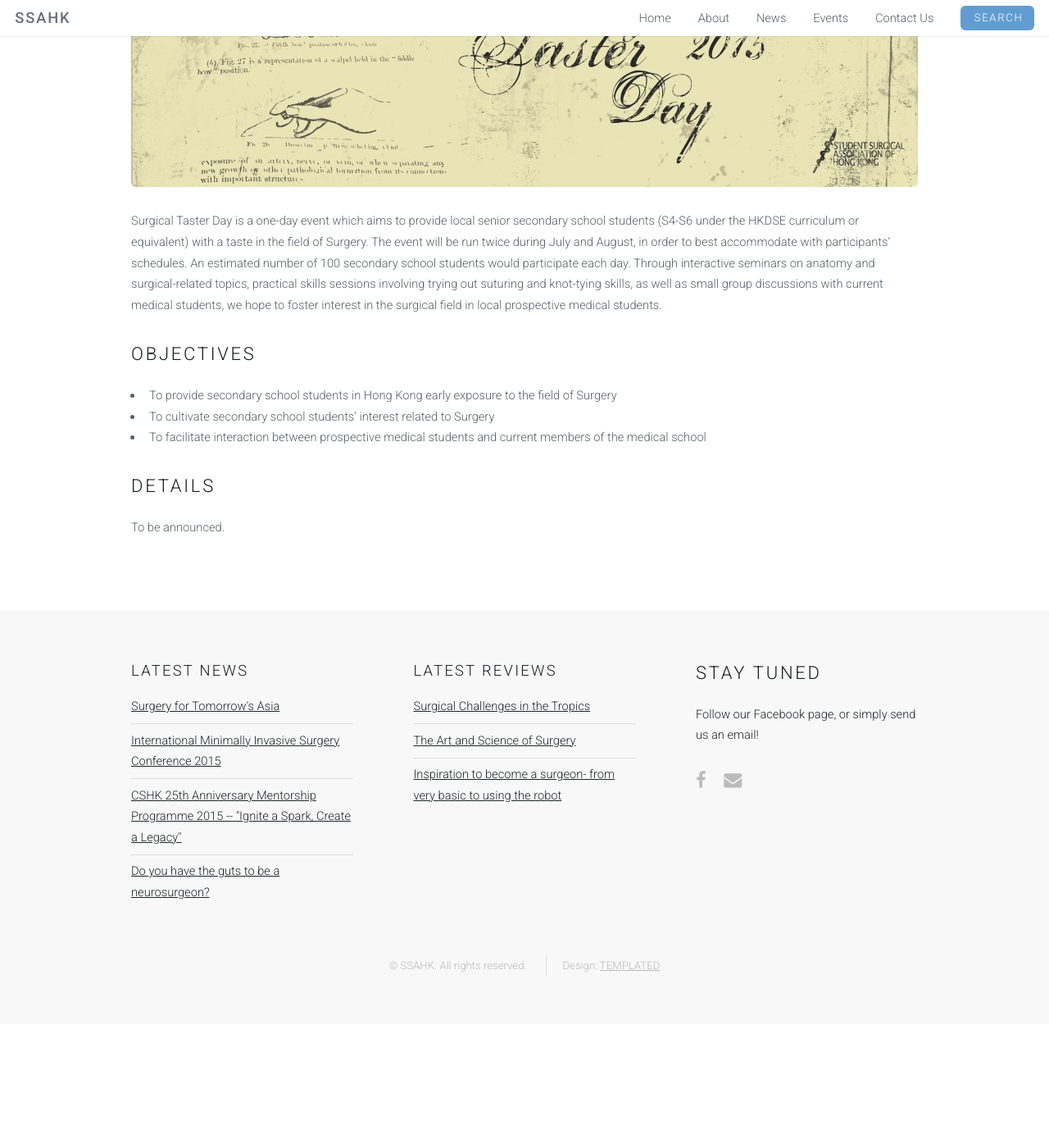
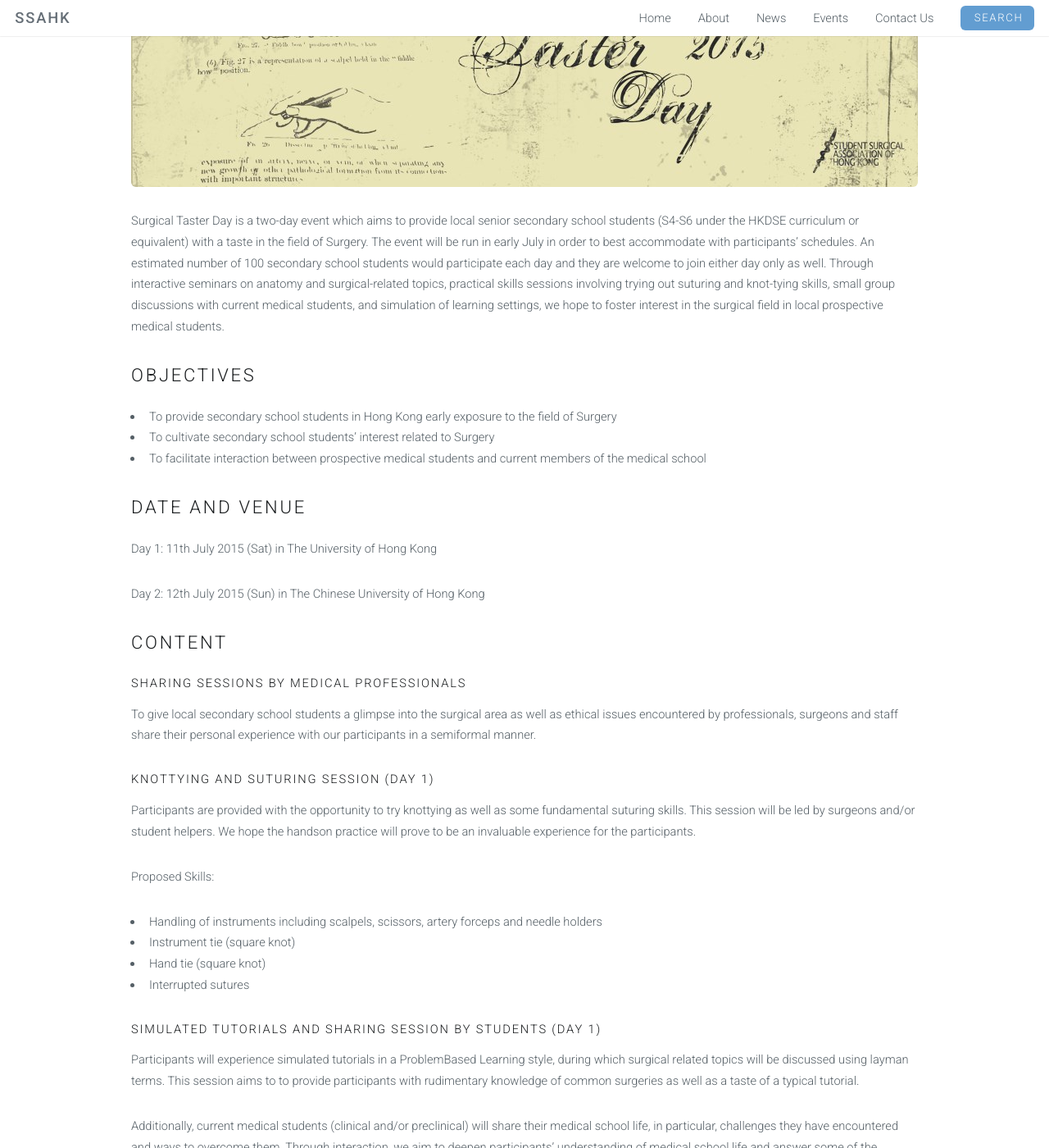
Before and after one commit to SSAHK/ssahk.github.io, a Jekyll site: the page built from _posts/2015-5-1-Surgical-Taster.md, in a window 1280 px wide and 1400 px high, scrolled down 422 px. Shown: the whole window at 82% size. Built offline with Jekyll 4.4.1, drawn with Linux system fonts in a browser that asks for light colours; Markdown is read by kramdown in place of the engine named in the settings; before the commit the page ends 1671 px from its top, so only the background shows below that; some of the changed text lies outside the part shown.

Commit message:
updated taster page details

```diff
--- a/_posts/2015-5-1-Surgical-Taster.md
+++ b/_posts/2015-5-1-Surgical-Taster.md
@@ -6,12 +6,58 @@ feature-img: /taster.jpg
 category: event
 ---
 
-Surgical Taster Day is a one-day event which aims to provide local senior secondary school students (S4-S6 under the HKDSE curriculum or equivalent) with a taste in the field of Surgery. The event will be run twice during July and August, in order to best accommodate with participants’ schedules. An estimated number of 100 secondary school students would participate each day. Through interactive seminars on anatomy and surgical-related topics, practical skills sessions involving trying out suturing and knot-tying skills, as well as small group discussions with current medical students, we hope to foster interest in the surgical field in local prospective medical students.
+Surgical Taster Day is a two-day event which aims to provide local senior secondary school students (S4-S6 under the HKDSE curriculum or equivalent) with a taste in the field of Surgery. The event will be run in early July in order to best accommodate with participants’ schedules. An estimated number of 100 secondary school students would participate each day and they are welcome to join either day only as well. Through interactive seminars on anatomy and surgical-related topics, practical skills sessions involving trying out suturing and
+knot-tying skills, small group discussions with current medical students, and simulation of learning settings, we hope to foster interest in the surgical field in local prospective medical students.
 
 ##Objectives
 - To provide secondary school students in Hong Kong early exposure to the field of Surgery
 - To cultivate  secondary school students’ interest related to Surgery
 - To facilitate interaction between prospective medical students and current members of the medical school
 
-##Details
-To be announced.
+##Date and Venue
+
+Day 1: 11th July 2015 (Sat) in The University of Hong Kong
+
+Day 2: 12th July 2015 (Sun) in The Chinese University of Hong Kong
+
+##Content
+
+####Sharing Sessions by Medical Professionals
+
+To give local secondary school students a glimpse into the surgical area as well as ethical issues encountered by professionals, surgeons and staff share their personal experience with our participants in a semi­formal manner.
+
+####Knot­tying and Suturing Session (Day 1)
+
+Participants are provided with the opportunity to try knot­tying as well as some fundamental suturing skills. This session will be led by surgeons and/or student helpers. We hope the hands­on practice will prove to be an invaluable experience for the participants.
+
+Proposed Skills:
+
+- Handling of instruments including scalpels, scissors, artery forceps and needle holders
+- Instrument tie (square knot)
+- Hand tie (square knot)
+- Interrupted sutures
+
+####Simulated Tutorials and Sharing Session by Students (Day 1)
+
+Participants will experience simulated tutorials in a Problem­Based Learning style, during which surgical related topics will be discussed using layman terms. This session aims to to provide participants with rudimentary knowledge of common surgeries as well as a taste of a typical tutorial.
+
+Additionally, current medical students (clinical and/or pre­clinical) will share their medical school life, in particular, challenges they have encountered and ways to overcome them. Through interaction, we aim to deepen participants’ understanding of medical school life and answer some of the questions they may have in mind, which will hopefully aid them in making informed decisions when choosing university majors.
+
+####Introduction to Common Surgeries (Day 2)
+
+Participants would gain deeper insight into some common diseases and their surgical principles under the guidance of surgeons. Specimens would be displayed with explanations from helpers to help illustrate the relevant anatomy.
+
+These surgeries are proposed due to their high frequency and great relevance to the general public. We hope this would prove to be a unique experience for the participants.
+
+1. Thyroidectomy
+2. Gastrectomy
+3. Cholecystectomy
+4. Appendectomy
+5. Colectomy
+6. Heart Transplant
+7. Liver Transplant
+8. Renal Transplant
+9. Neurosurgery
+
+##Application Procedures
+Announced soon.
```
